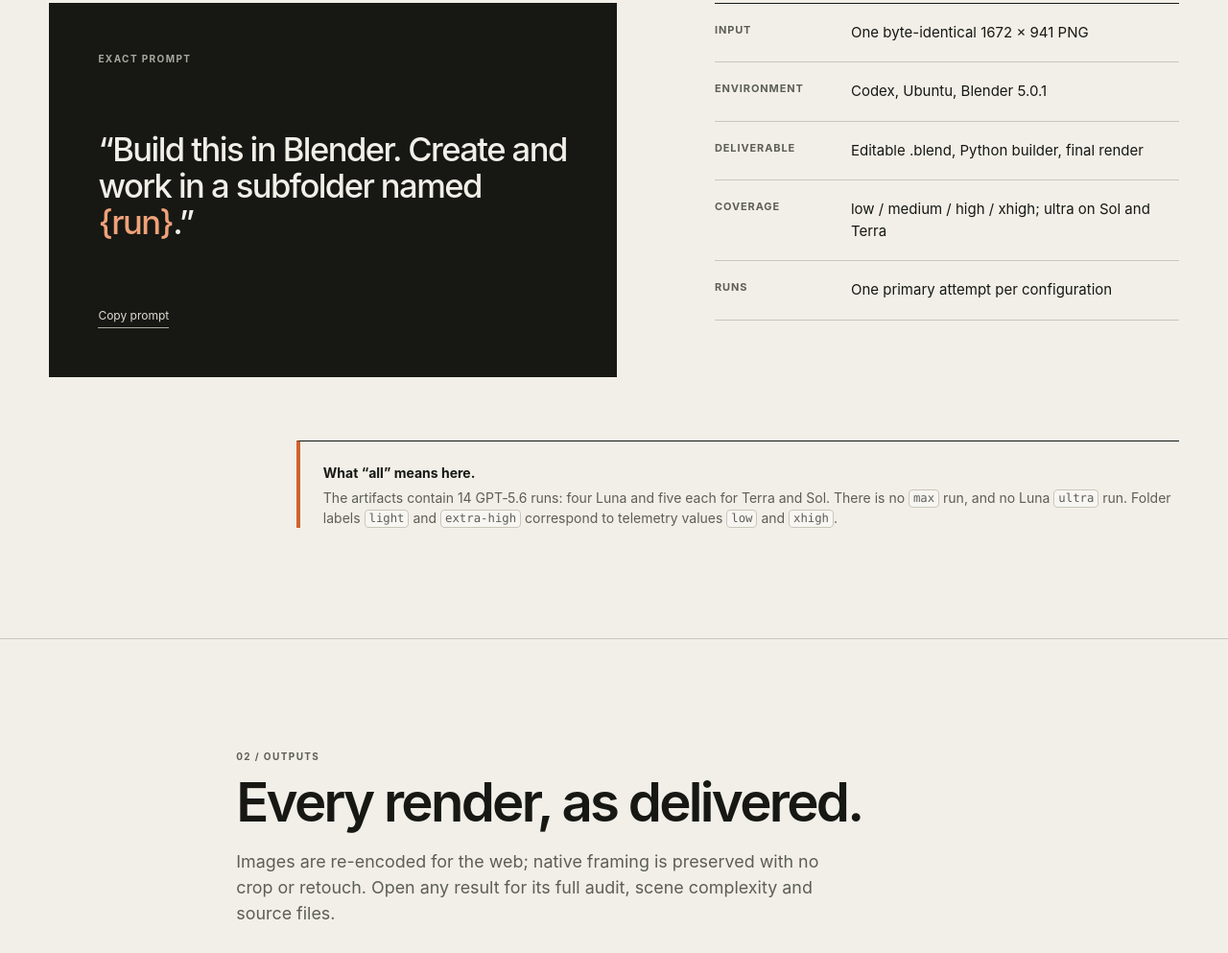
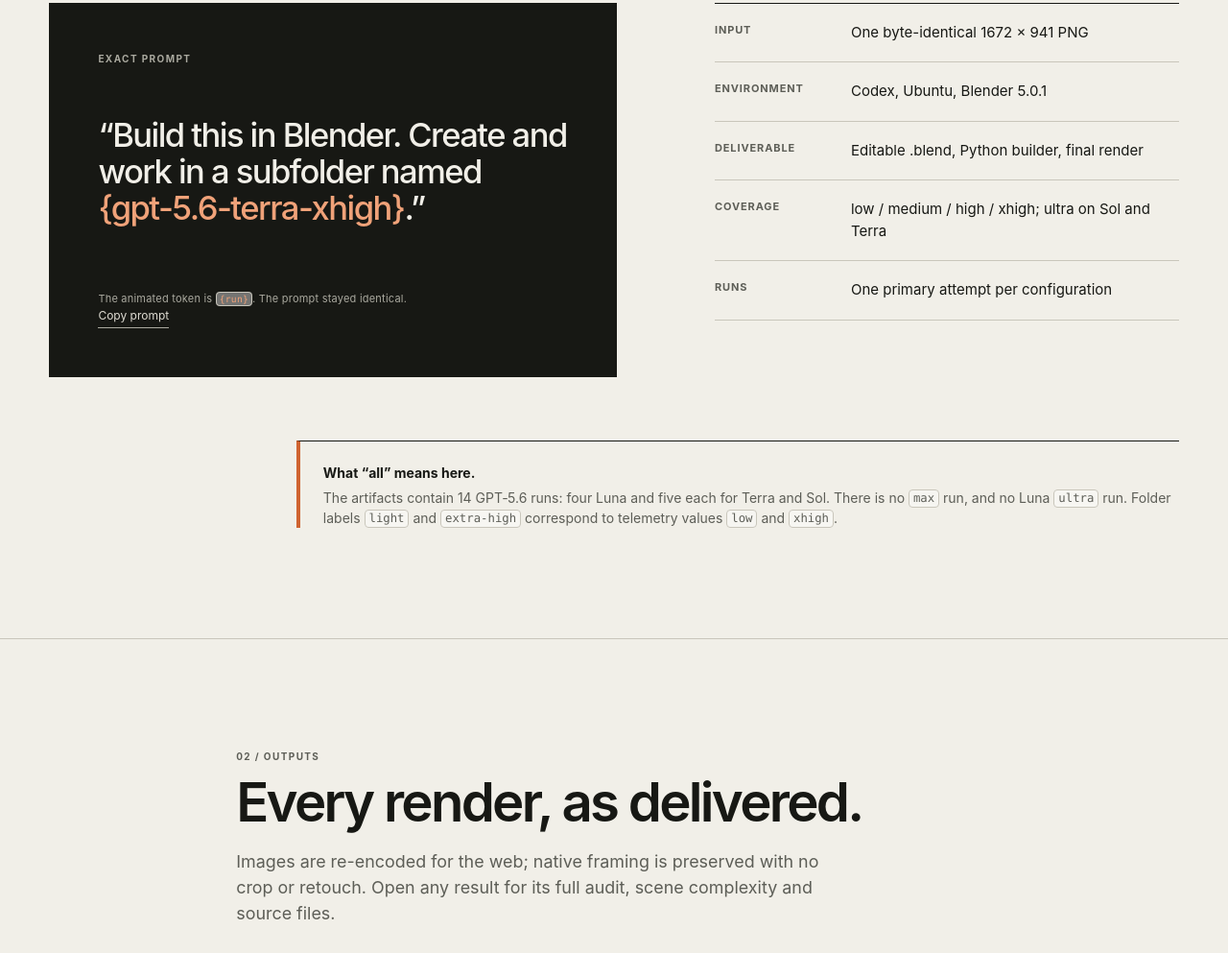
Before and after one commit to ralfboltshauser/gpt-5-6-blender-benchmark, a website: page site/index.html in a window 1280 px wide. Shown: the part 1727-2720 px from the top of the page at 96% size. Drawn offline with Linux system fonts and the light colour scheme.

Commit message:
Animate benchmark run names in the prompt (#6)
Show the exact {run} placeholder resolving across audited configurations while keeping the copied prompt unchanged.

```diff
--- a/site/app.js
+++ b/site/app.js
@@ -257,6 +257,63 @@ renderGallery();
 renderScoreboard();
 renderChart();
 
+function setupPromptCycle() {
+  const cycle = document.querySelector("[data-run-cycle]");
+  const card = cycle?.closest(".prompt-card");
+  if (!cycle || !card) return;
+
+  const labels = runs
+    .slice()
+    .sort((left, right) => right.score - left.score)
+    .map(run => run.slug
+      .replace(/^gpt-(\d)-(\d)-/, "gpt-$1.$2-")
+      .replace("-extra-high", "-xhigh"));
+  const reducedMotion = matchMedia("(prefers-reduced-motion: reduce)");
+  let index = 0;
+  let timer = 0;
+  let changeTimer = 0;
+
+  const update = (animate = true) => {
+    const next = labels[index];
+    index = (index + 1) % labels.length;
+    if (!animate || reducedMotion.matches) {
+      cycle.textContent = next;
+      cycle.classList.remove("is-changing");
+      return;
+    }
+    cycle.classList.add("is-changing");
+    window.clearTimeout(changeTimer);
+    changeTimer = window.setTimeout(() => {
+      cycle.textContent = next;
+      cycle.classList.remove("is-changing");
+    }, 140);
+  };
+
+  const stop = () => {
+    window.clearInterval(timer);
+    timer = 0;
+  };
+  const start = () => {
+    if (reducedMotion.matches || timer || document.hidden) return;
+    timer = window.setInterval(() => update(true), 1900);
+  };
+
+  update(false);
+  card.addEventListener("pointerenter", stop);
+  card.addEventListener("pointerleave", start);
+  document.addEventListener("visibilitychange", () => {
+    if (document.hidden) stop();
+    else start();
+  });
+  reducedMotion.addEventListener?.("change", () => {
+    stop();
+    if (!reducedMotion.matches) start();
+  });
+  start();
+}
+
+setupPromptCycle();
+
 document.addEventListener("click", event => {
   const open = event.target.closest("[data-slug]");
   if (open) openRun(open.dataset.slug);
--- a/site/index.html
+++ b/site/index.html
@@ -94,7 +94,8 @@
         <div class="setup-grid">
           <div class="prompt-card">
             <p class="card-label">Exact prompt</p>
-            <blockquote>“Build this in Blender. Create and work in a subfolder named <span>{run}</span>.”</blockquote>
+            <blockquote>“Build this in Blender. Create and work in a subfolder named <span class="prompt-run-token">{<span data-run-cycle>gpt-5.6-sol-ultra</span>}</span>.”</blockquote>
+            <p class="prompt-cycle-note">The animated token is <code>{run}</code>. The prompt stayed identical.</p>
             <button class="text-button" type="button" id="copy-prompt">Copy prompt</button>
           </div>
           <dl class="test-facts">
--- a/site/styles.css
+++ b/site/styles.css
@@ -418,6 +418,16 @@ code {
   line-height: 1.1;
 }
 .prompt-card blockquote span { color: #f0a279; }
+.prompt-run-token { white-space: nowrap; }
+.prompt-run-cycle {
+  display: inline-block;
+  min-width: 19ch;
+  font-variant-ligatures: none;
+  transition: opacity .14s ease, transform .14s ease;
+}
+.prompt-run-cycle.is-changing { opacity: 0; transform: translateY(.12em); }
+.prompt-cycle-note { margin: 14px 0 0; color: #aaa99f; font-size: 11px; letter-spacing: .02em; }
+.prompt-cycle-note code { color: #f0a279; }
 .text-button {
   align-self: flex-start;
   padding: 0 0 3px;
```
